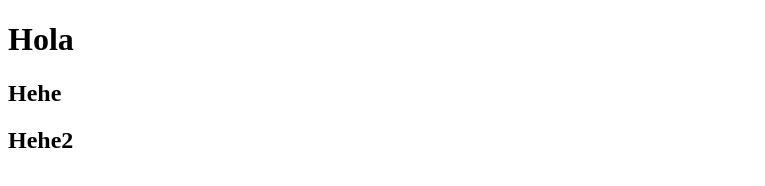
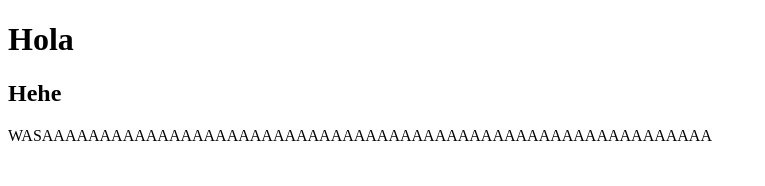
Before and after one commit to minyavasaiel/ClaseDAW-Raul, a plain HTML site: page index.html in a window 1280 px wide. Shown: the whole page, without its empty margins (0-765 px from the left). Drawn offline with Linux system fonts and the light colour scheme.

Commit message:
push alvaro

```diff
--- a/index.html
+++ b/index.html
@@ -1,14 +1,17 @@
 <!DOCTYPE html>
 <html lang="en">
+
 <head>
     <meta charset="UTF-8">
     <meta http-equiv="X-UA-Compatible" content="IE=edge">
     <meta name="viewport" content="width=device-width, initial-scale=1.0">
     <title>Document</title>
 </head>
+
 <body>
     <h1>Hola</h1>
     <h2>Hehe</h2>
-    <h2>Hehe2</h2>
+    <p>WASAAAAAAAAAAAAAAAAAAAAAAAAAAAAAAAAAAAAAAAAAAAAAAAAAAAAAAAAAA</p>
 </body>
+
 </html>
```
